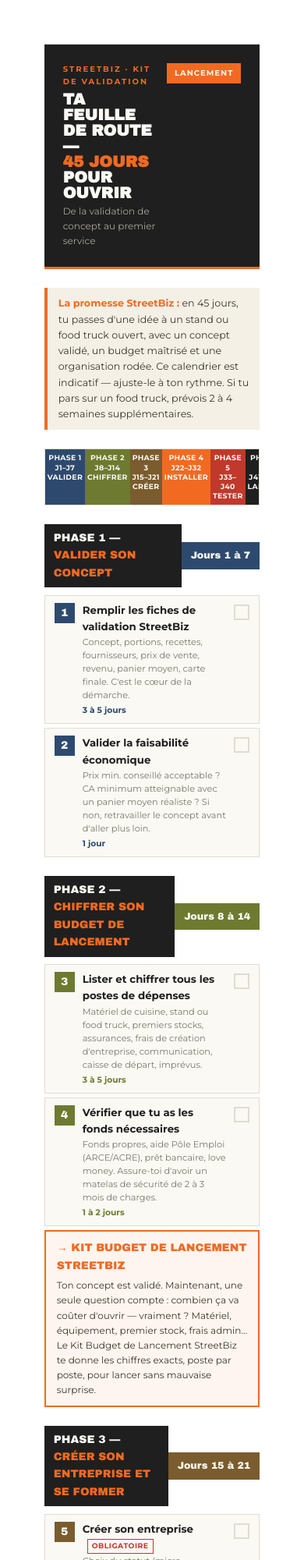
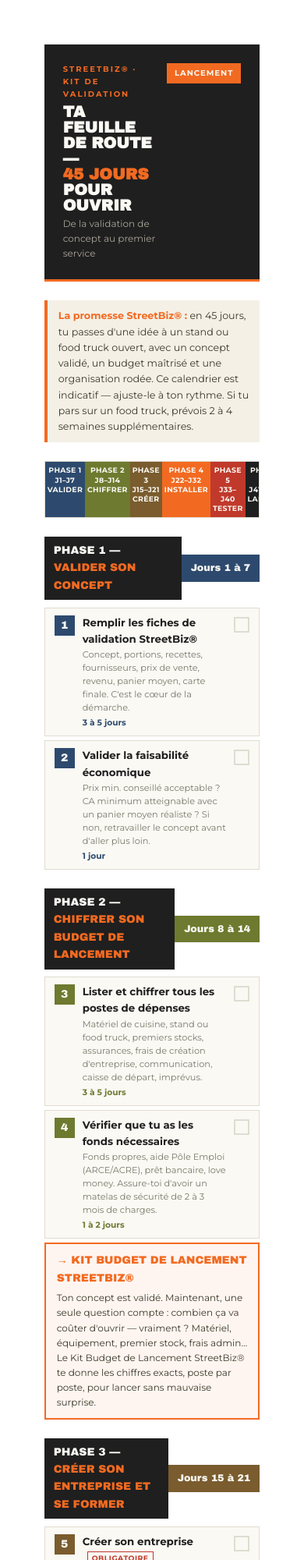
Before and after one commit to manontaha/streetbiz, a plain HTML site: page annexes/feuille-de-route.html in a window 390 px wide. Shown: the top 2000 px of the page at 78% size. Drawn offline with Linux system fonts and the light colour scheme.

Commit message:
Add files via upload

```diff
--- a/annexes/feuille-de-route.html
+++ b/annexes/feuille-de-route.html
@@ -3,7 +3,7 @@
 <head>
 <meta charset="UTF-8">
 <meta name="viewport" content="width=device-width, initial-scale=1.0">
-<title>Feuille de route — StreetBiz</title>
+<title>Feuille de route — StreetBiz®</title>
 <link rel="preconnect" href="https://fonts.googleapis.com">
 <link href="https://fonts.googleapis.com/css2?family=Archivo+Black&family=Montserrat:wght@400;600;700&display=swap" rel="stylesheet">
 <style>
@@ -76,7 +76,7 @@
 <header>
   <div class="header-top">
     <div>
-      <div class="brand">StreetBiz · Kit de validation</div>
+      <div class="brand">StreetBiz® · Kit de validation</div>
       <h1>Ta feuille de route —<br><em>45 jours</em> pour ouvrir</h1>
       <p class="header-sub">De la validation de concept au premier service</p>
     </div>
@@ -85,7 +85,7 @@
 </header>
 
 <div class="intro">
-  <strong>La promesse StreetBiz :</strong> en 45 jours, tu passes d'une idée à un stand ou food truck ouvert, avec un concept validé, un budget maîtrisé et une organisation rodée. Ce calendrier est indicatif — ajuste-le à ton rythme. Si tu pars sur un food truck, prévois 2 à 4 semaines supplémentaires.
+  <strong>La promesse StreetBiz® :</strong> en 45 jours, tu passes d'une idée à un stand ou food truck ouvert, avec un concept validé, un budget maîtrisé et une organisation rodée. Ce calendrier est indicatif — ajuste-le à ton rythme. Si tu pars sur un food truck, prévois 2 à 4 semaines supplémentaires.
 </div>
 
 <div class="timeline-bar">
@@ -107,7 +107,7 @@
     <div class="etape">
       <div class="etape-num blue">1</div>
       <div class="etape-body">
-        <div class="etape-titre">Remplir les fiches de validation StreetBiz</div>
+        <div class="etape-titre">Remplir les fiches de validation StreetBiz®</div>
         <div class="etape-detail">Concept, portions, recettes, fournisseurs, prix de vente, revenu, panier moyen, carte finale. C'est le cœur de la démarche.</div>
         <div class="etape-duree blue">3 à 5 jours</div>
       </div>
@@ -152,8 +152,8 @@
     </div>
   </div>
   <div class="upsell-block">
-    <div class="upsell-title">→ Kit Budget de Lancement StreetBiz</div>
-    Ton concept est validé. Maintenant, une seule question compte : combien ça va coûter d'ouvrir — vraiment ? Matériel, équipement, premier stock, frais admin… Le Kit Budget de Lancement StreetBiz te donne les chiffres exacts, poste par poste, pour lancer sans mauvaise surprise.
+    <div class="upsell-title">→ Kit Budget de Lancement StreetBiz®</div>
+    Ton concept est validé. Maintenant, une seule question compte : combien ça va coûter d'ouvrir — vraiment ? Matériel, équipement, premier stock, frais admin… Le Kit Budget de Lancement StreetBiz® te donne les chiffres exacts, poste par poste, pour lancer sans mauvaise surprise.
   </div>
 </div>
 
@@ -407,6 +407,6 @@
   <strong>Food truck :</strong> si tu pars sur un food truck, lance la recherche dès la Phase 1 et prévois 2 à 4 semaines supplémentaires pour l'achat, l'aménagement et la mise en conformité du véhicule. <strong>Démarches administratives :</strong> lance-les toutes dès que possible — elles prennent du temps indépendamment de toi. <strong>Emplacements :</strong> certaines mairies ont des délais de traitement de plusieurs semaines, ne pas attendre.
 </div>
 
-<div class="footer">StreetBiz · Kit de validation · © 2026 Manon Martin</div>
+<div class="footer">StreetBiz® · Kit de validation · © 2026 Manon Martin</div>
 </body>
 </html>
```
Also changed, not shown: annexes/pdf-fiche-carte-finale.html (+3 -3 lines), annexes/pdf-fiche-concept.html (+4 -4 lines), annexes/pdf-fiche-fournisseurs.html (+3 -3 lines), annexes/pdf-fiche-options-fournisseurs.html (+3 -3 lines), annexes/pdf-fiche-panier-moyen.html (+3 -3 lines), annexes/pdf-fiche-portion.html (+3 -3 lines), annexes/pdf-fiche-prix-de-vente.html (+4 -4 lines), annexes/pdf-fiche-produits-complementaires.html (+4 -4 lines), annexes/pdf-fiche-recette.html (+3 -3 lines), annexes/pdf-fiche-revenu.html (+3 -3 lines).
